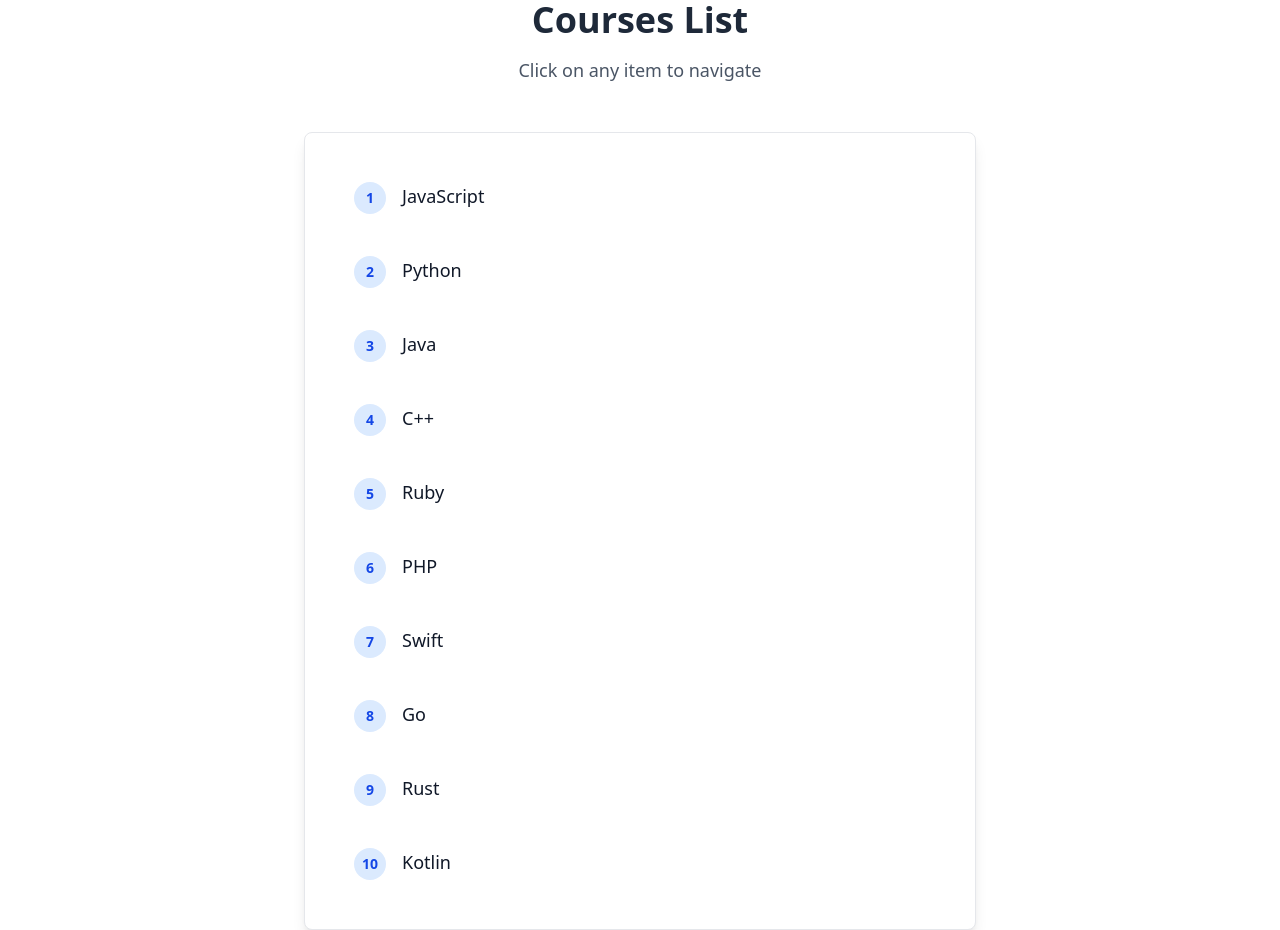
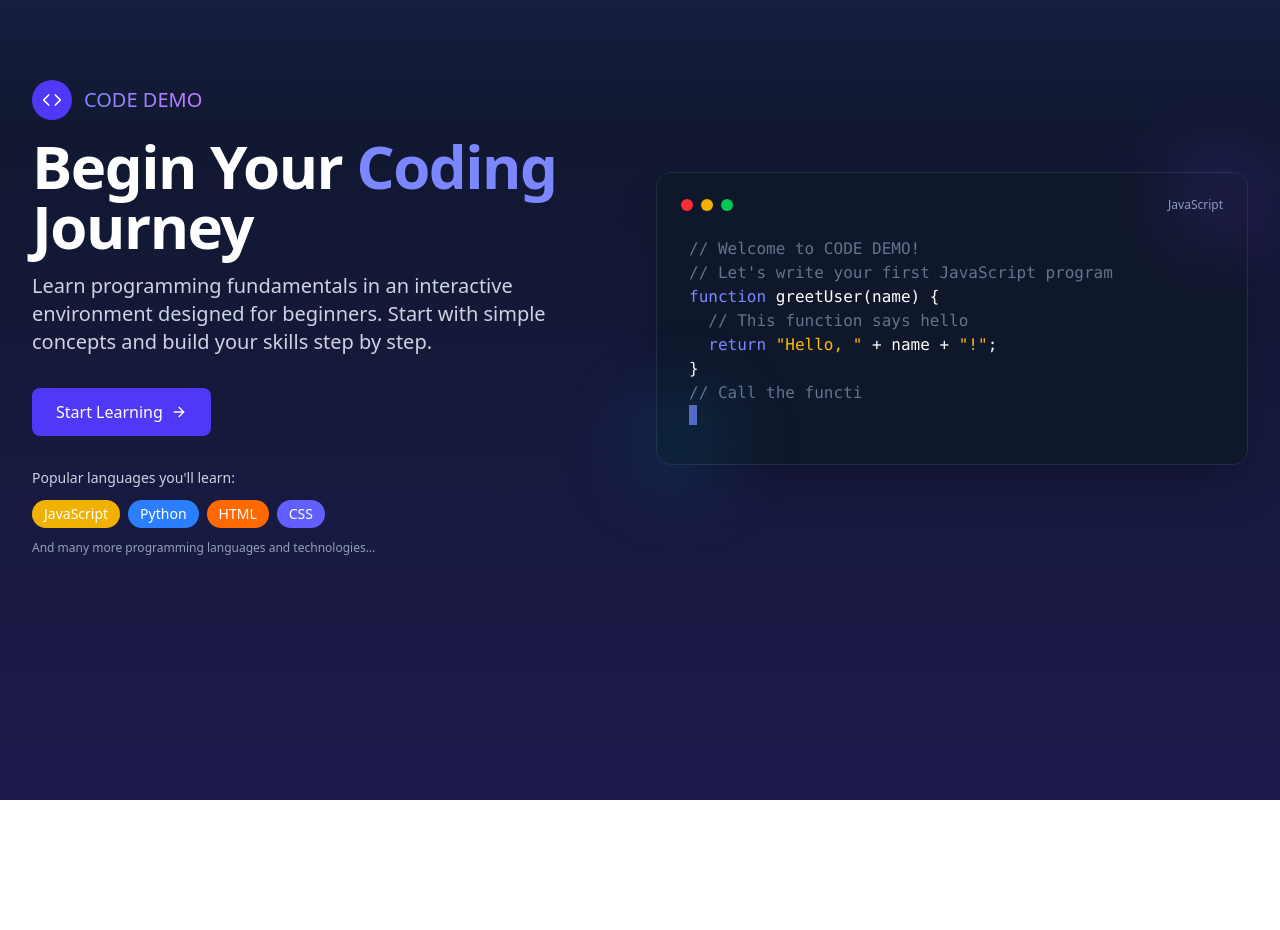
Before and after one commit to johndanu/code_demo, a React (Vite) app: page / in a window 1280 px wide. After the commit the page ends 800 px from the top, so only its background shows below. Built offline with nearby package versions, Linux system fonts and the light colour scheme.

Commit message:
feat: Landing page intergreted

```diff
--- a/package.json
+++ b/package.json
@@ -24,6 +24,7 @@
     "acorn": "^8.14.1",
     "canvas-confetti": "^1.9.3",
     "formik": "^2.4.6",
+    "lucide-react": "^0.511.0",
     "react": "^19.1.0",
     "react-dom": "^19.1.0",
     "react-icons": "^5.5.0",
--- a/src/App.jsx
+++ b/src/App.jsx
@@ -2,7 +2,7 @@ import { useState } from 'react';
 import TableOfContents from './TableofContent';
 import PlayGround from './PlayGround';
 import LoginPage from './LoginPage';
-import Home from './HomePage';
+import Hero from './Hero';
 import { Routes, Route } from 'react-router-dom';
 
 const App = () => {
@@ -16,7 +16,7 @@ const App = () => {
       {isLoggedIn &&(<Route path="/syllabus/js/:id" element={<PlayGround  />} />)}
       <Route path="/syllabus/js" element={<TableOfContents isLoggedIn={isLoggedIn} setIsLoggedIn={setIsLoggedIn}  />} />
       <Route path="/login" element={<LoginPage setIsLoggedIn={setIsLoggedIn} />} />
-      <Route path="/" element={<Home />} />
+      <Route path="/" element={<Hero/>} />
       <Route path="*" element={<div>404 Not Found</div>} />
     </Routes>
   );
--- /dev/null
+++ b/src/Hero.jsx
@@ -0,0 +1,72 @@
+import React, { use } from 'react';
+import CodeDemo from './HeroComponent/CodeDemo';
+import LanguageBadges from './HeroComponent/LanguageBadges';
+import { ArrowRight, Code, BookOpen } from 'lucide-react';
+import { useNavigate } from 'react-router-dom';
+
+const Hero = () => {
+    const navigate=useNavigate();
+  return (
+    <div className="relative overflow-hidden bg-gradient-to-b from-slate-900 to-indigo-950 text-white min-h-screen">
+
+      {/* Background decoration */}
+      <div className="absolute inset-0 bg-grid-white/[0.05] bg-[size:30px_30px]" />
+      <div className="absolute h-32 w-full bg-gradient-to-b from-indigo-500/10 to-transparent" />
+
+      <div className="relative mx-auto max-w-7xl px-4 sm:px-6 lg:px-8">
+        <div className="py-12 sm:py-16 lg:py-20">
+          <div className="grid gap-12 lg:grid-cols-2 lg:gap-8 items-center">
+            {/* Left column - Text content */}
+            <div className="space-y-8">
+              <div className="space-y-4">
+                <div className="flex items-center">
+                  <div className="flex h-10 w-10 items-center justify-center rounded-full bg-indigo-600">
+                    <Code className="h-5 w-5" />
+                  </div>
+                  <h2 className="ml-3 text-xl font-medium bg-gradient-to-r from-indigo-400 to-purple-400 bg-clip-text text-transparent">
+                    CODE DEMO
+                  </h2>
+                </div>
+
+                <h1 className="text-4xl font-bold tracking-tight sm:text-5xl lg:text-6xl">
+                  Begin Your <span className="text-indigo-400">Coding</span> Journey
+                </h1>
+
+                <p className="max-w-3xl text-lg sm:text-xl text-slate-300">
+                  Learn programming fundamentals in an interactive environment designed for beginners.
+                  Start with simple concepts and build your skills step by step.
+                </p>
+              </div>
+
+
+                <button
+                onClick={() => navigate('/syllabus/js')}
+                className="group flex items-center justify-center rounded-lg bg-indigo-600 px-6 py-3 text-base font-medium text-white transition hover:bg-indigo-700 focus:outline-none focus:ring-2 focus:ring-indigo-500 focus:ring-offset-2 focus:ring-offset-slate-900">
+                  Start Learning
+                  <ArrowRight className="ml-2 h-4 w-4 transition-transform group-hover:translate-x-1" />
+                </button>
+
+
+
+
+              <LanguageBadges />
+            </div>
+
+            {/* Right column - Code demo */}
+            <div className="relative">
+              <div className="relative rounded-2xl overflow-hidden shadow-2xl border border-slate-700/50">
+                <CodeDemo />
+              </div>
+
+              {/* Decorative elements */}
+              <div className="absolute -top-6 -right-6 h-24 w-24 rounded-full bg-gradient-to-br from-indigo-500 to-purple-600 blur-2xl opacity-20" />
+              <div className="absolute -bottom-6 -left-6 h-24 w-24 rounded-full bg-gradient-to-br from-blue-500 to-teal-600 blur-2xl opacity-20" />
+            </div>
+          </div>
+        </div>
+      </div>
+    </div>
+  );
+};
+
+export default Hero;
--- /dev/null
+++ b/src/HeroComponent/CodeDemo.jsx
@@ -0,0 +1,89 @@
+import React, { useState, useEffect } from 'react';
+
+const CodeDemo = () => {
+  const [currentStep, setCurrentStep] = useState(0);
+  const [displayedCode, setDisplayedCode] = useState('');
+  const [isTyping, setIsTyping] = useState(true);
+
+  const codeExample = `// Welcome to CODE DEMO!
+// Let's write your first JavaScript program
+
+function greetUser(name) {
+  // This function says hello
+  return "Hello, " + name + "!";
+}
+
+// Call the function
+const greeting = greetUser("Coder");
+console.log(greeting); // Outputs: Hello, Coder!
+
+// Try changing the name to yours!`;
+
+  useEffect(() => {
+    if (currentStep < codeExample.length && isTyping) {
+      const timer = setTimeout(() => {
+        setDisplayedCode(codeExample.substring(0, currentStep + 1));
+        setCurrentStep(currentStep + 1);
+      }, 30);
+      return () => clearTimeout(timer);
+    } else if (currentStep >= codeExample.length) {
+      const timer = setTimeout(() => {
+        setIsTyping(false);
+        setTimeout(() => {
+          setCurrentStep(0);
+          setDisplayedCode('');
+          setIsTyping(true);
+        }, 3000);
+      }, 1500);
+      return () => clearTimeout(timer);
+    }
+  }, [currentStep, isTyping]);
+
+  const highlightCode = (line) => {
+    return line
+      .split(/(\/\/.*|"[^"]*"|function|const|let|var|return|if|else|for|while)/)
+      .map((part, i) => {
+        if (part.match(/^\/\/.*/)) {
+          return <span key={i} className="text-slate-500">{part}</span>;
+        }
+        if (part.match(/^"[^"]*"$/)) {
+          return <span key={i} className="text-amber-400">{part}</span>;
+        }
+        if (part.match(/^(function|const|let|var|return|if|else|for|while)$/)) {
+          return <span key={i} className="text-indigo-400">{part}</span>;
+        }
+        return part;
+      });
+  };
+
+  return (
+    <div className="relative bg-slate-900 p-4 sm:p-6">
+      {/* Code editor header */}
+      <div className="flex items-center justify-between mb-4">
+        <div className="flex space-x-2">
+          <div className="h-3 w-3 rounded-full bg-red-500"></div>
+          <div className="h-3 w-3 rounded-full bg-yellow-500"></div>
+          <div className="h-3 w-3 rounded-full bg-green-500"></div>
+        </div>
+        <div className="text-xs text-slate-400">JavaScript</div>
+      </div>
+
+      {/* Code content */}
+      <pre className="text-sm sm:text-base font-mono overflow-auto p-2 rounded text-white">
+        <code className="language-javascript">
+          {displayedCode.split('\n').map((line, index) => (
+            <div key={index} className="block">
+              {highlightCode(line)}
+            </div>
+          ))}
+          <span className={`inline-block w-2 h-5 bg-indigo-400 ${isTyping ? 'animate-pulse' : 'opacity-0'}`}></span>
+        </code>
+      </pre>
+
+
+
+    </div>
+  );
+};
+
+export default CodeDemo;
--- /dev/null
+++ b/src/HeroComponent/LanguageBadges.jsx
@@ -0,0 +1,33 @@
+import React from 'react';
+
+const languages = [
+  { name: 'JavaScript', color: 'bg-yellow-500' },
+  { name: 'Python', color: 'bg-blue-500' },
+  { name: 'HTML', color: 'bg-orange-500' },
+  { name: 'CSS', color: 'bg-indigo-500' },
+
+];
+
+const LanguageBadges = () => {
+  return (
+    <div className="space-y-3">
+      <p className="text-sm font-medium text-slate-300">Popular languages you'll learn:</p>
+      <div className="flex flex-wrap gap-2">
+        {languages.map((lang, index) => (
+          <div
+            key={index}
+            className={`flex items-center px-3 py-1 rounded-full text-sm font-medium text-white ${lang.color} bg-opacity-80 hover:bg-opacity-100 transition-all duration-300 transform hover:-translate-y-1 cursor-pointer`}
+            style={{ animationDelay: `${index * 100}ms` }}
+          >
+            {lang.name}
+          </div>
+        ))}
+      </div>
+      <p className="text-xs text-slate-400 mt-2">
+        And many more programming languages and technologies...
+      </p>
+    </div>
+  );
+};
+
+export default LanguageBadges;
```
Also changed, not shown: 1 other file (tests, documents, lock files or other folders).
